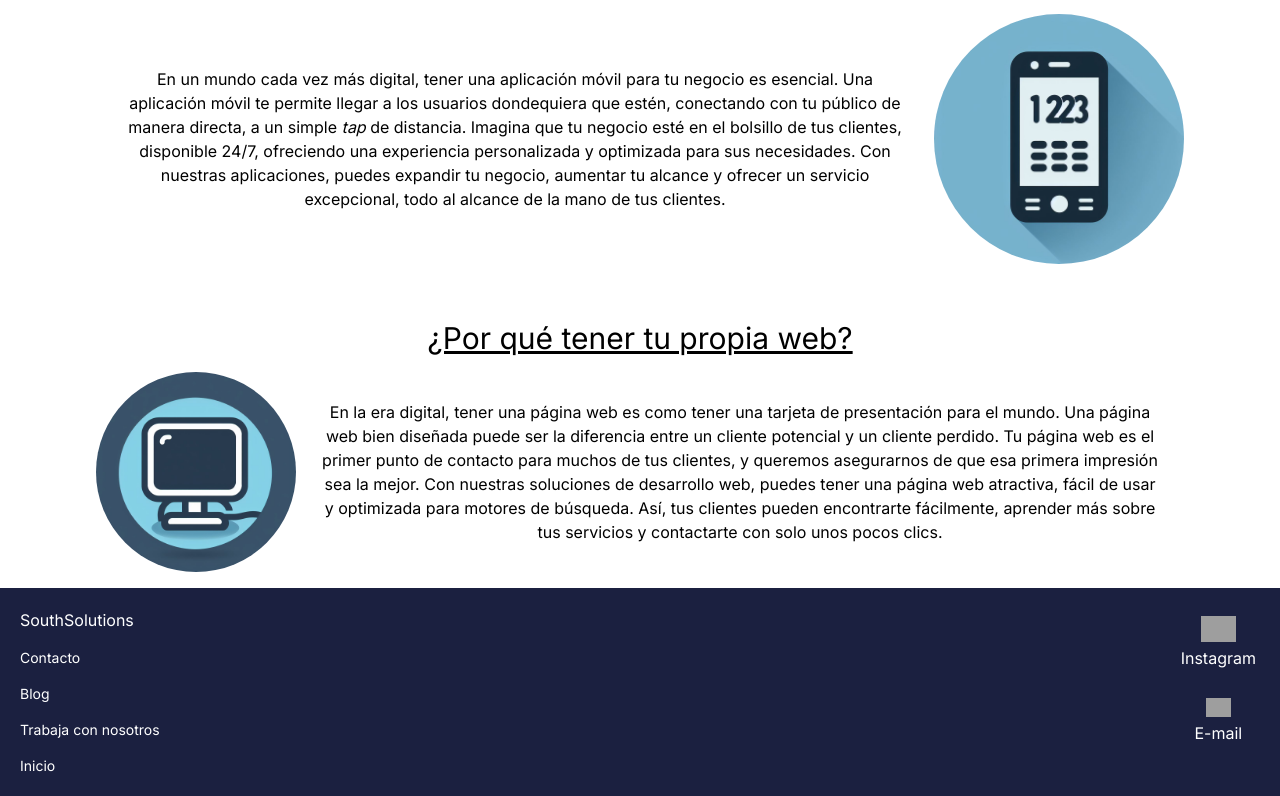
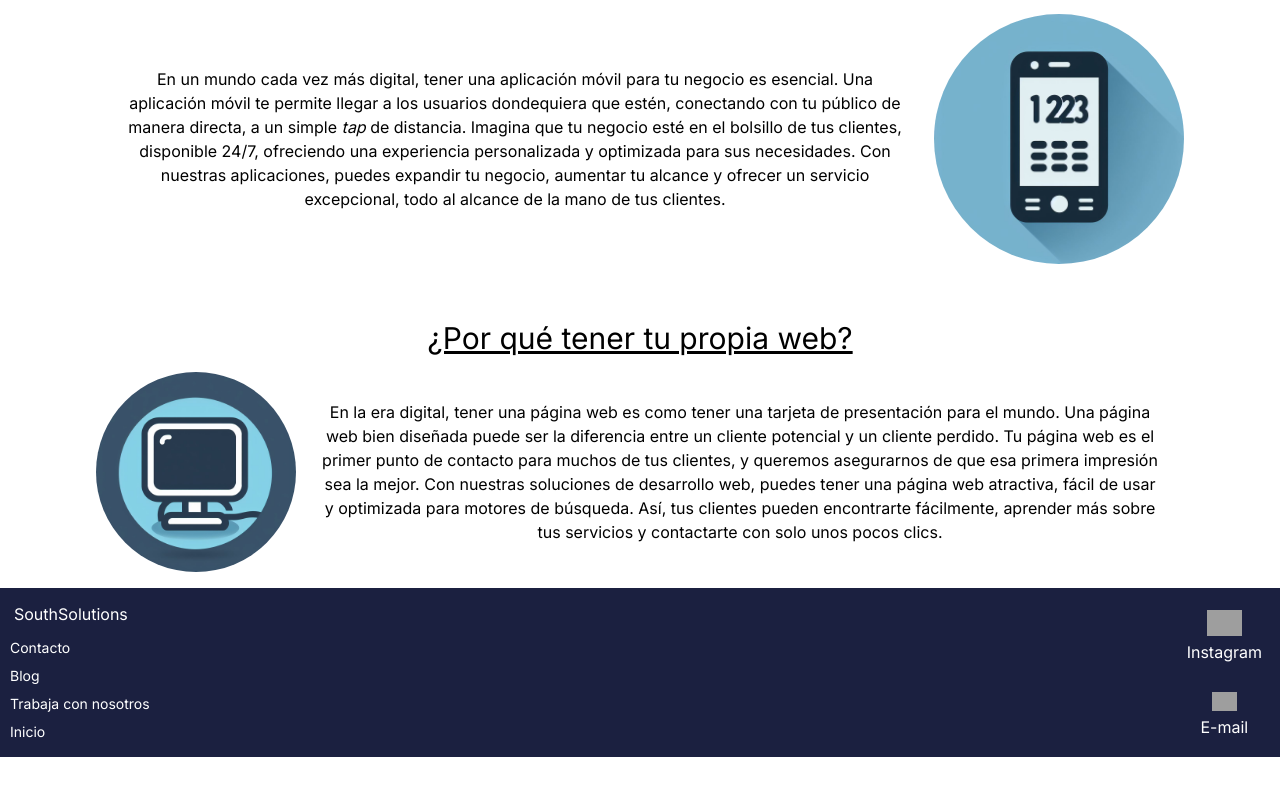
Before and after one commit to SouthSolutions/SouthSolutionsWeb, a Next.js app: page / in a window 1280 px wide. Shown: the part 891-1687 px from the top of the page. After the commit the page ends 1648 px from the top, so only its background shows below. Built offline with nearby package versions, Linux system fonts and the light colour scheme; grey boxes are pictures that could not be loaded.

Commit message:
change responsive classnames on footer

```diff
--- a/app/components/Footer/Footer.tsx
+++ b/app/components/Footer/Footer.tsx
@@ -5,7 +5,7 @@ const Footer = () => {
   return (
     <footer
       style={{ backgroundColor: "#1b2040" }}
-      className="flex justify-between p-3 w-full">
+      className="flex justify-between p-5 lg:p-1.5 w-full">
       <section>
         <ul className="text-white flex-start">
           <li className="p-2 ">
@@ -13,16 +13,16 @@ const Footer = () => {
               <h4>SouthSolutions</h4>
             </Link>
           </li>
-          <li className="text-sm p-2 rounded-[3em] hover:rounded-[3em] hover:bg-[#2babae] transition duration-200">
+          <li className="text-sm p-2 lg:p-1 rounded-[3em] hover:rounded-[3em] hover:bg-[#2babae] transition duration-200">
             <Link href="/contact">Contacto</Link>
           </li>
-          <li className="text-sm p-2 rounded-[3em] hover:rounded-[3em] hover:bg-[#2babae] transition duration-200">
+          <li className="text-sm p-2 lg:p-1 rounded-[3em] hover:rounded-[3em] hover:bg-[#2babae] transition duration-200">
             <a href="#">Blog</a>
           </li>
-          <li className="text-sm p-2 rounded-[3em] hover:rounded-[3em] hover:bg-[#2babae] transition duration-200">
+          <li className="text-sm p-2 lg:p-1 rounded-[3em] hover:rounded-[3em] hover:bg-[#2babae] transition duration-200">
             <a href="#">Trabaja con nosotros</a>
           </li>
-          <li className="text-sm p-2 rounded-[3em] hover:rounded-[3em] hover:bg-[#2babae] transition duration-200">
+          <li className="text-sm p-2 lg:p-1 rounded-[3em] hover:rounded-[3em] hover:bg-[#2babae] transition duration-200">
             <Link href="/"> Inicio </Link>
           </li>
         </ul>
```
